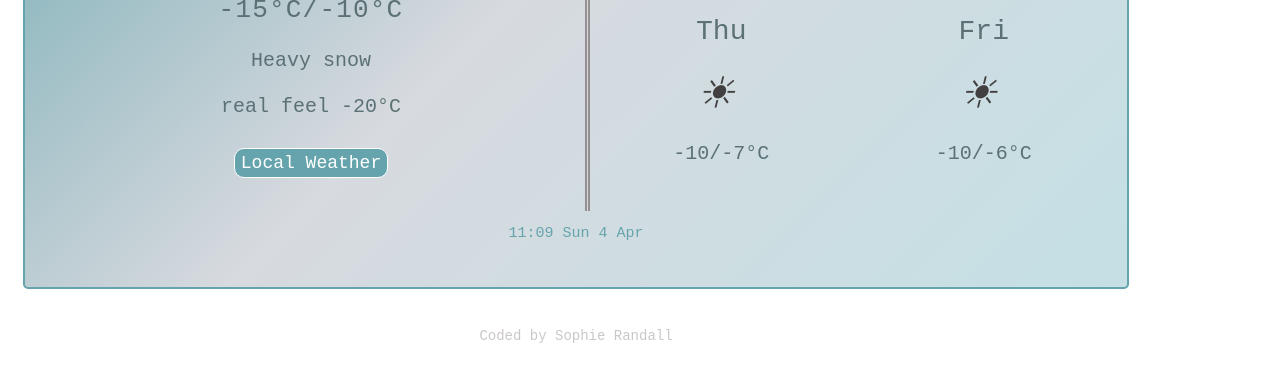
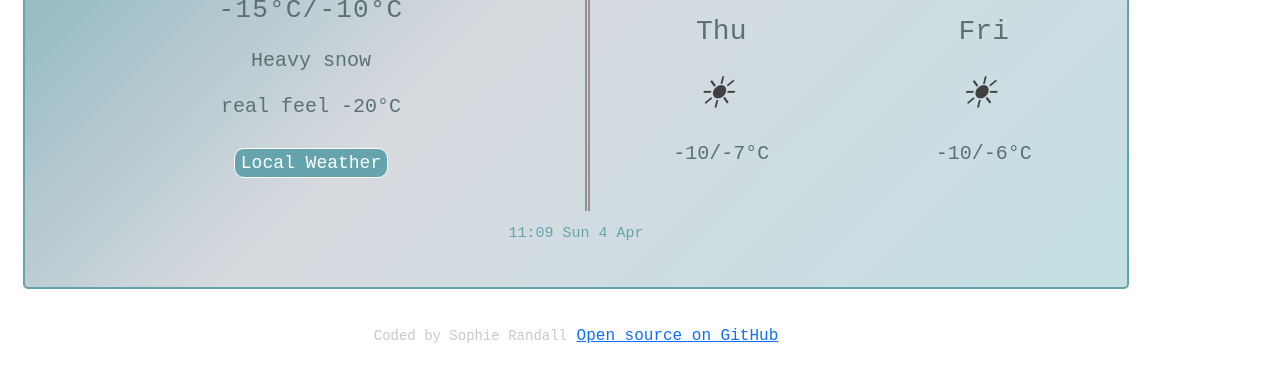
Before and after one commit to JumanjiBiker/Weather-app, a plain HTML site: page index.html in a window 1280 px wide. Shown: the part 386-768 px from the top of the page. Drawn offline with nearby package versions, Linux system fonts and the light colour scheme.

Commit message:
link update
linked to GitHub

```diff
--- a/index.html
+++ b/index.html
@@ -84,6 +84,9 @@
 		</div>
 
 		<small>Coded by Sophie Randall</small>
+		<a href="http://github.com/JumanjiBiker/Weather-app"
+			>Open source on GitHub</a
+		>
 
 		<script src="script.js"></script>
 	</body>
```
